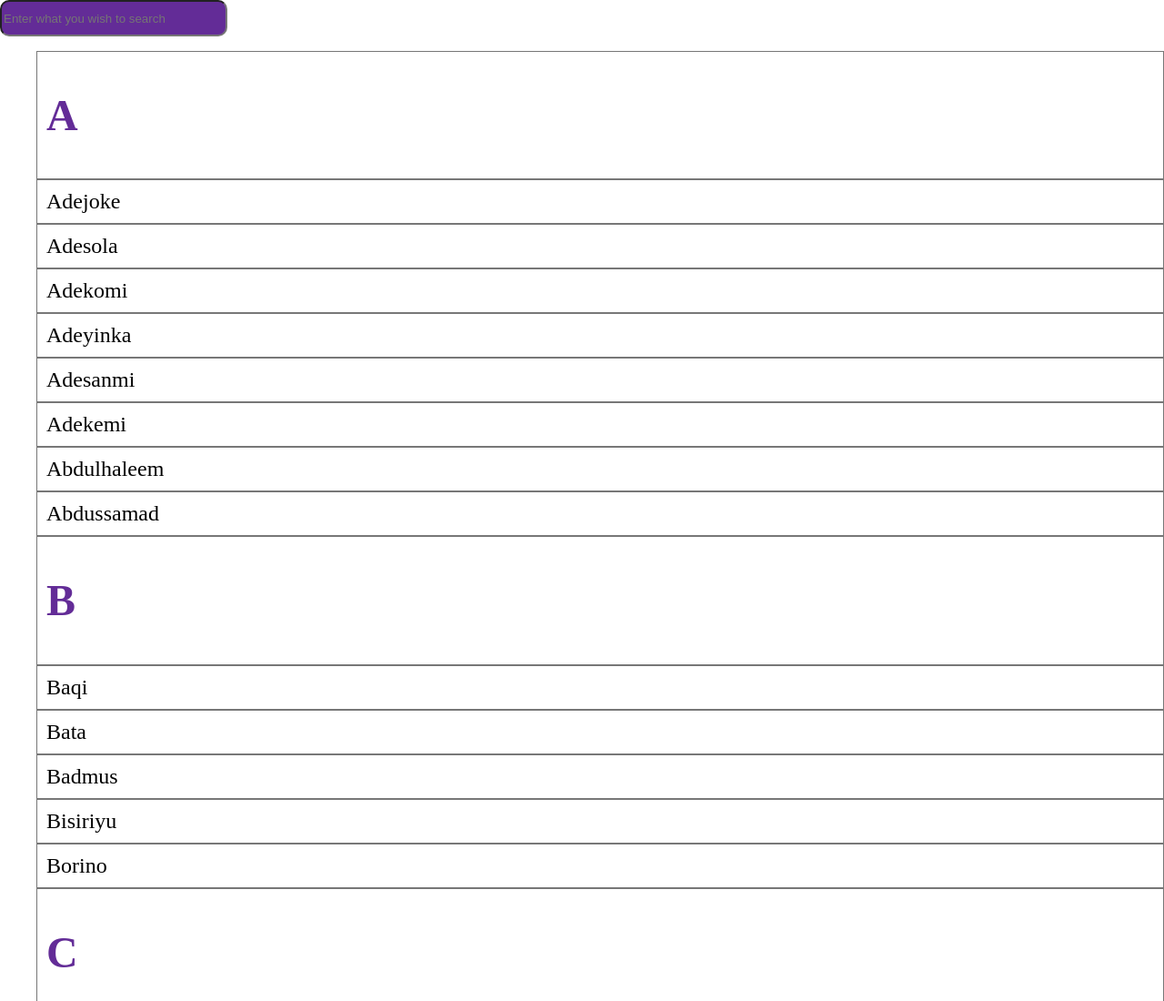
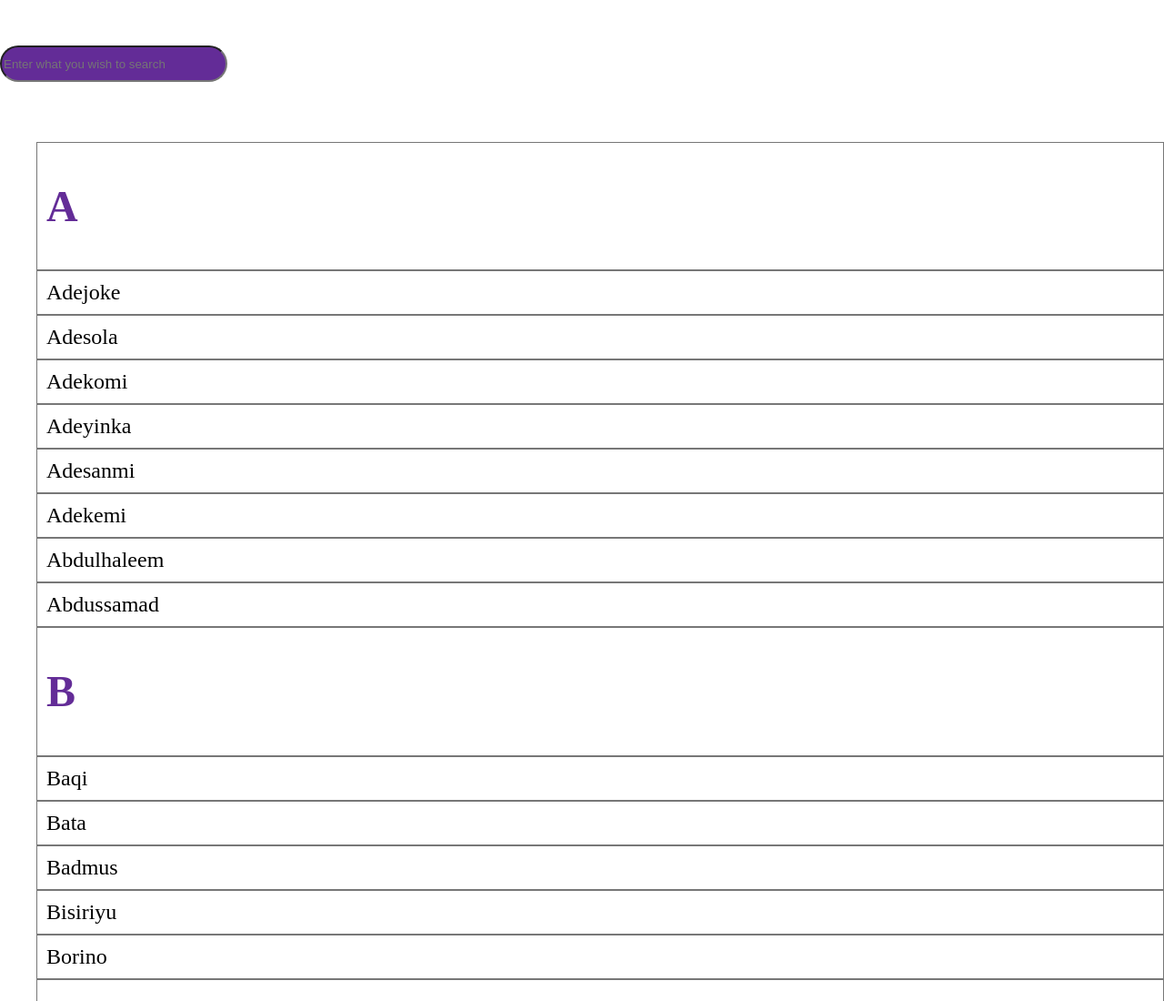
Before and after one commit to Adekomi-Abdulhaleem/Filterable--list-_App, a plain HTML site: page index.html in a window 1280 px wide. Shown: the top 1100 px of the page at 91% size. Drawn offline with Linux system fonts and the light colour scheme.

Commit message:
Update index.css

```diff
--- a/index.css
+++ b/index.css
@@ -3,9 +3,10 @@ body {padding: 0;
 }
 div input {width: 250px;
            height: 40px;
-           border-radius: 10px;
+           border-radius: 20px;
            background-color: rgb(99, 44, 151);
            outline: none;
+           margin: 50px auto;
 }
 li {border: 1px solid #777;
     list-style: none;
```
